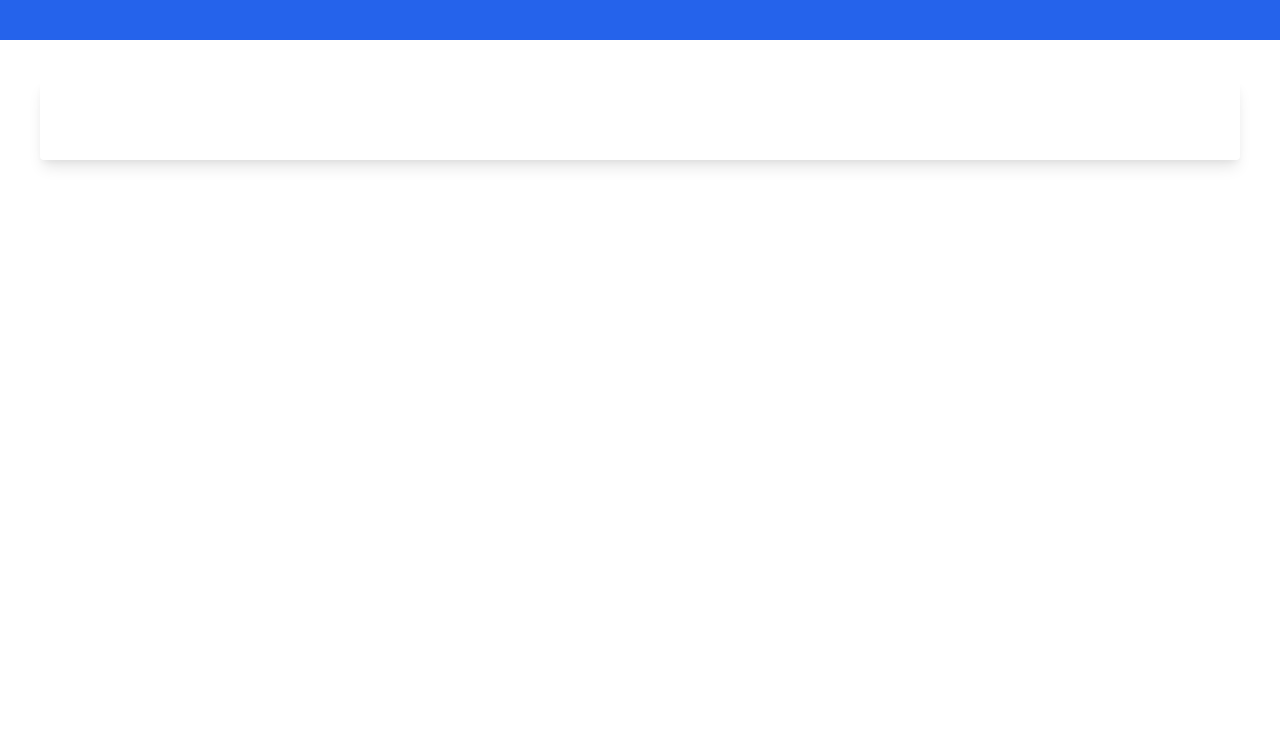
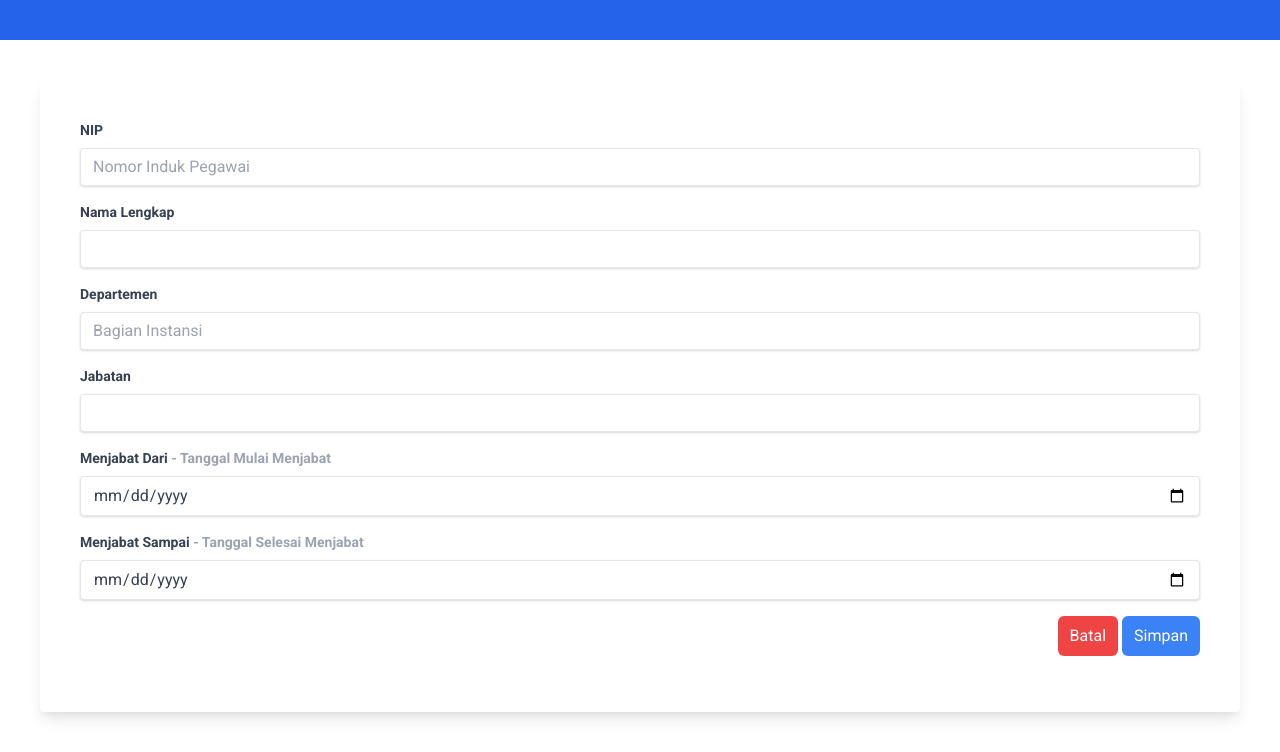
Before and after one commit to hadihammurabi/skripsi, a plain HTML site: page project/client/tambah/index.html in a window 1280 px wide. Shown: the part 104-856 px from the top of the page. Before the commit the page ends 800 px from the top, so only its background shows below. Drawn offline with nearby package versions, Linux system fonts and the light colour scheme.

Commit message:
client: buat form tambah data

```diff
--- a/project/client/tambah/index.html
+++ b/project/client/tambah/index.html
@@ -21,6 +21,60 @@
     <div class="shadow-lg rounded">
 
       <div class="p-10">
+
+        <form>
+
+          <div class="mb-4">
+            <label class="block text-gray-700 text-sm font-bold mb-2" for="nip">
+              NIP
+            </label>
+            <input class="shadow appearance-none border rounded w-full py-2 px-3 text-gray-700 leading-tight focus:outline-none focus:shadow-outline" id="nip" type="text" placeholder="Nomor Induk Pegawai" required />
+          </div>
+
+          <div class="mb-4">
+            <label class="block text-gray-700 text-sm font-bold mb-2" for="name">
+              Nama Lengkap
+            </label>
+            <input class="shadow appearance-none border rounded w-full py-2 px-3 text-gray-700 leading-tight focus:outline-none focus:shadow-outline" id="name" type="text" required />
+          </div>
+
+          <div class="mb-4">
+            <label class="block text-gray-700 text-sm font-bold mb-2" for="departemen">
+              Departemen
+            </label>
+            <input class="shadow appearance-none border rounded w-full py-2 px-3 text-gray-700 leading-tight focus:outline-none focus:shadow-outline" id="departemen" type="text" placeholder="Bagian Instansi" required />
+          </div>
+
+          <div class="mb-4">
+            <label class="block text-gray-700 text-sm font-bold mb-2" for="jabatan">
+              Jabatan
+            </label>
+            <input class="shadow appearance-none border rounded w-full py-2 px-3 text-gray-700 leading-tight focus:outline-none focus:shadow-outline" id="jabatan" type="text" required />
+          </div>
+
+          <div class="mb-4">
+            <label class="block text-gray-700 text-sm font-bold mb-2" for="menjabat_dari">
+              Menjabat Dari <span class="text-gray-400">- Tanggal Mulai Menjabat</span>
+            </label>
+            <input class="shadow appearance-none border rounded w-full py-2 px-3 text-gray-700 leading-tight focus:outline-none focus:shadow-outline" id="menjabat_dari" type="date" required />
+          </div>
+
+          <div class="mb-4">
+            <label class="block text-gray-700 text-sm font-bold mb-2" for="menjabat_sampai">
+              Menjabat Sampai <span class="text-gray-400">- Tanggal Selesai Menjabat</span>
+            </label>
+            <input class="shadow appearance-none border rounded w-full py-2 px-3 text-gray-700 leading-tight focus:outline-none focus:shadow-outline" id="menjabat_sampai" type="date" required />
+          </div>
+
+          <div class="mb-4 text-right">
+            <a href="/">
+              <button type="button" class="bg-red-500 text-white rounded-md px-3 py-2">Batal</button>
+            </a>
+            <button type="submit" class="bg-blue-500 text-white rounded-md px-3 py-2">Simpan</button>
+          </div>
+
+        </form>
+
       </div>
 
     </div>
```
Also changed, not shown: project/client/index.html (+6 -2 lines).
